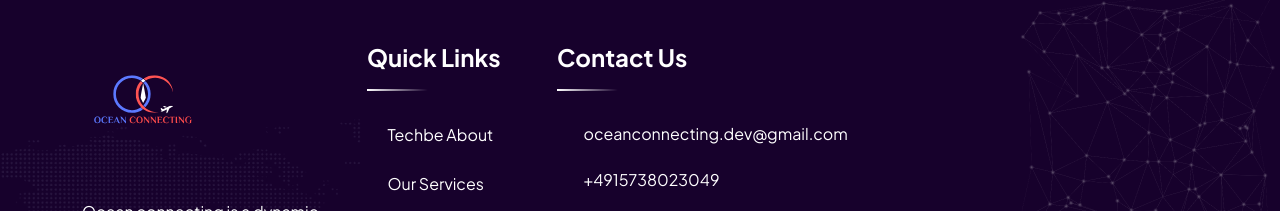
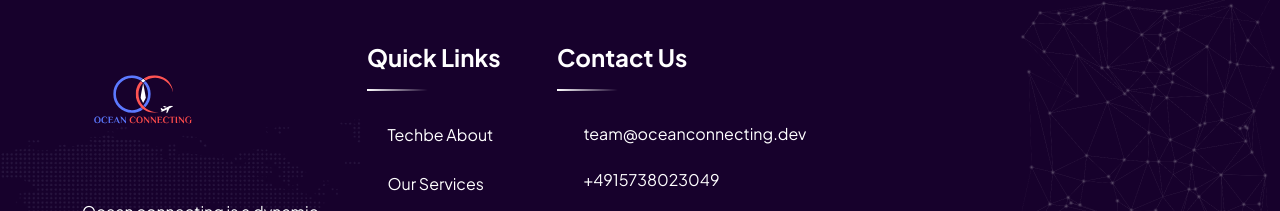
Before and after one commit to oceanconnecting/Oceanconnecting_Development, a Next.js app: page / in a window 1280 px wide. Shown: the part 7189-7400 px from the top of the page. Built offline with nearby package versions, Linux system fonts and the light colour scheme; a web font is replaced by a local one.

Commit message:
Update Footer1.jsx

```diff
--- a/components/footers/Footer1.jsx
+++ b/components/footers/Footer1.jsx
@@ -128,7 +128,7 @@ export default function Footer1() {
                       <li className="text-white">
                         <i className="fa-thin fa-envelope" />
                       </li>
-                      <li className="text-white">oceanconnecting.dev@gmail.com</li>
+                      <li className="text-white">team@oceanconnecting.dev</li>
                     </ul>
                     <ul className="ps-0">
                       <li className="text-white">
```
